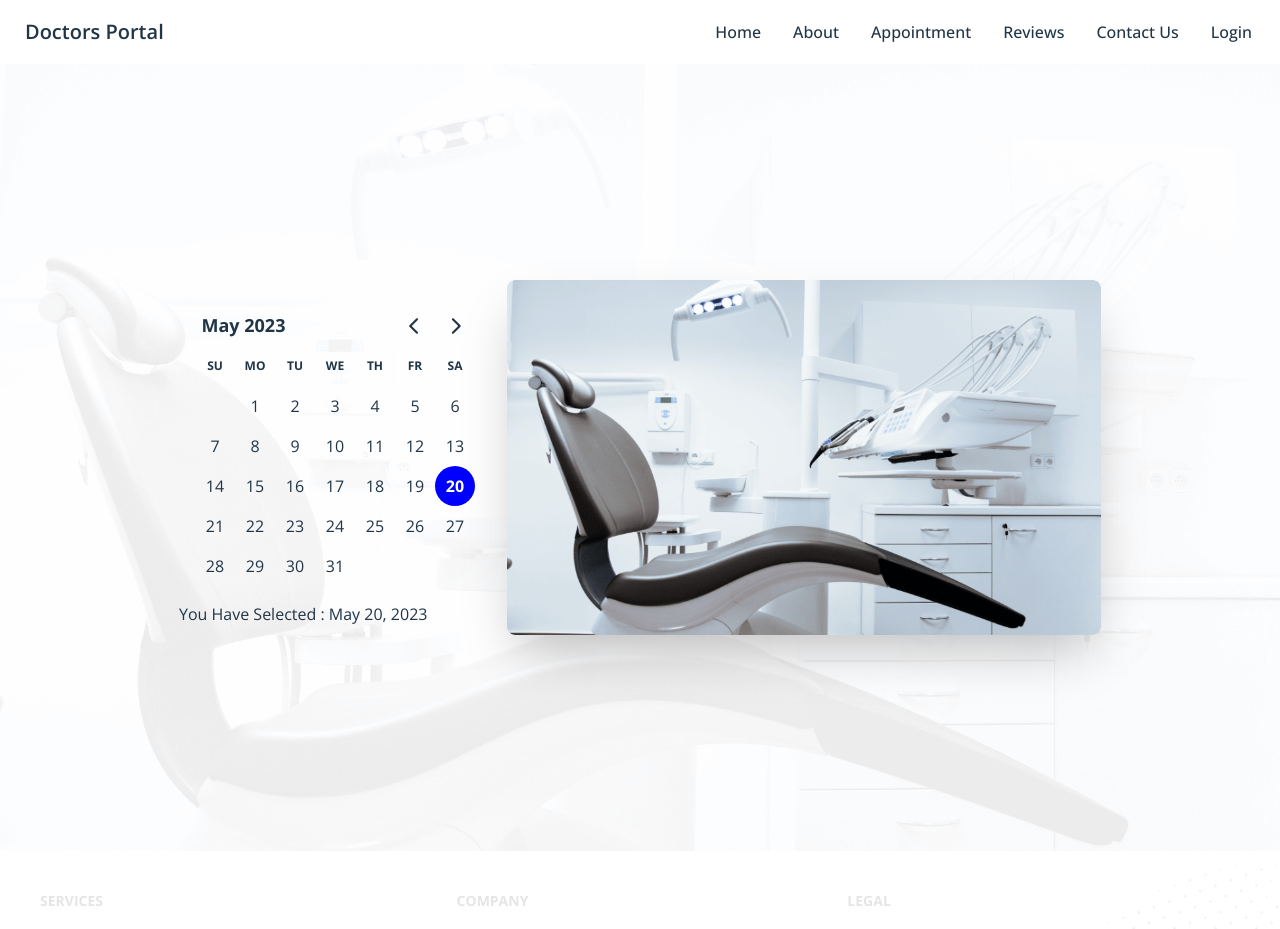
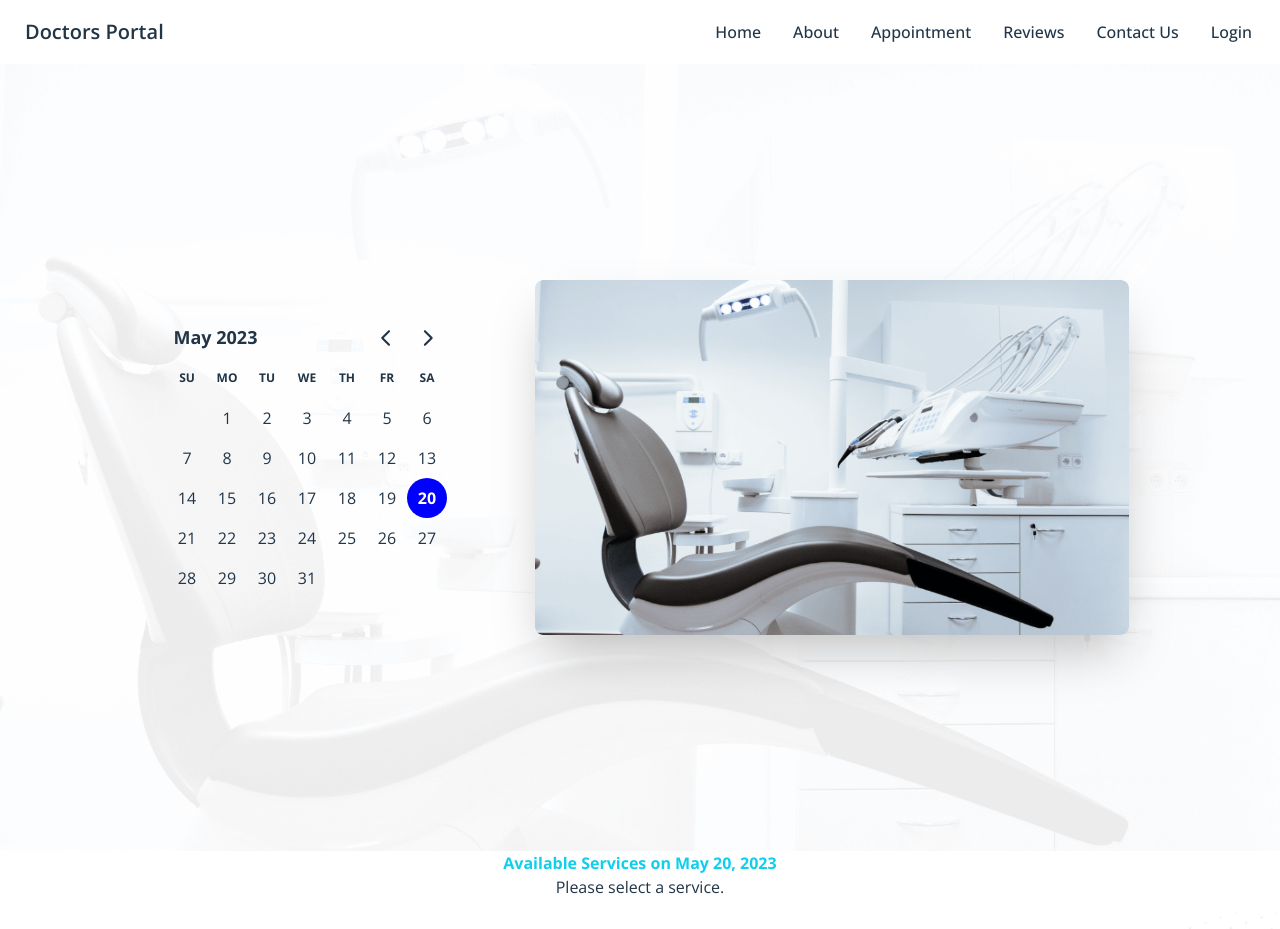
Before and after one commit to rezwanrahimr/Doctors-Portal-Client-Update, a React (Vite) app: page /appointment in a window 1280 px wide. Shown: the top 929 px of the page. Built offline with nearby package versions, Linux system fonts and the light colour scheme.

Commit message:
show to date available appointment section

```diff
--- a/src/Pages/MakeAppointment/AppointmentBanner/AppointmentBanner.jsx
+++ b/src/Pages/MakeAppointment/AppointmentBanner/AppointmentBanner.jsx
@@ -1,25 +1,23 @@
-import { useState } from "react";
 import chair from "../../../assets/images/chair.png";
 import { DayPicker } from "react-day-picker";
-import { format } from "date-fns";
-const AppointmentBanner = () => {
-  const [selectedDate, setSelectedDate] = useState(new Date());
+const AppointmentBanner = ({ selectedDate, setSelectedDate }) => {
   return (
     <div className="hero banner-bg">
-      <div className="hero-content  banner-content flex-col lg:flex-row-reverse">
-        <img
-          src={chair}
-          className=" rounded-lg shadow-2xl"
-          width={"594px"}
-          height={"355px"}
-        />
+      <div className="hero-content  banner-content flex-col lg:flex-row-reverse justify-between">
         <div>
+          <img
+            src={chair}
+            className=" rounded-lg shadow-2xl"
+            width={"594px"}
+            height={"355px"}
+          />
+        </div>
+        <div className="me-14">
           <DayPicker
             mode="single"
             selected={selectedDate}
             onSelect={setSelectedDate}
           />
-          <p>You Have Selected : {format(selectedDate, "PP")}</p>
         </div>
       </div>
     </div>
--- /dev/null
+++ b/src/Pages/MakeAppointment/AvailableAppointment/AvilableAppointment.jsx
@@ -0,0 +1,16 @@
+import { format } from "date-fns";
+
+const AvailableAppointment = ({ selectedDate }) => {
+  return (
+    <section>
+      <div className="text-center">
+        <p className="font-bold text-primary">
+          Available Services on {format(selectedDate, "PP")}
+        </p>
+        <p>Please select a service.</p>
+      </div>
+    </section>
+  );
+};
+
+export default AvailableAppointment;
--- a/src/Pages/MakeAppointment/MakeAppointment/MakeAppointment.jsx
+++ b/src/Pages/MakeAppointment/MakeAppointment/MakeAppointment.jsx
@@ -1,9 +1,16 @@
+import { useState } from "react";
 import AppointmentBanner from "../AppointmentBanner/AppointmentBanner";
+import AvailableAppointment from "../AvailableAppointment/AvilableAppointment";
 
 const MakeAppointment = () => {
+  const [selectedDate, setSelectedDate] = useState(new Date());
   return (
     <section>
-      <AppointmentBanner></AppointmentBanner>
+      <AppointmentBanner
+        selectedDate={selectedDate}
+        setSelectedDate={setSelectedDate}
+      ></AppointmentBanner>
+      <AvailableAppointment selectedDate={selectedDate}></AvailableAppointment>
     </section>
   );
 };
```
